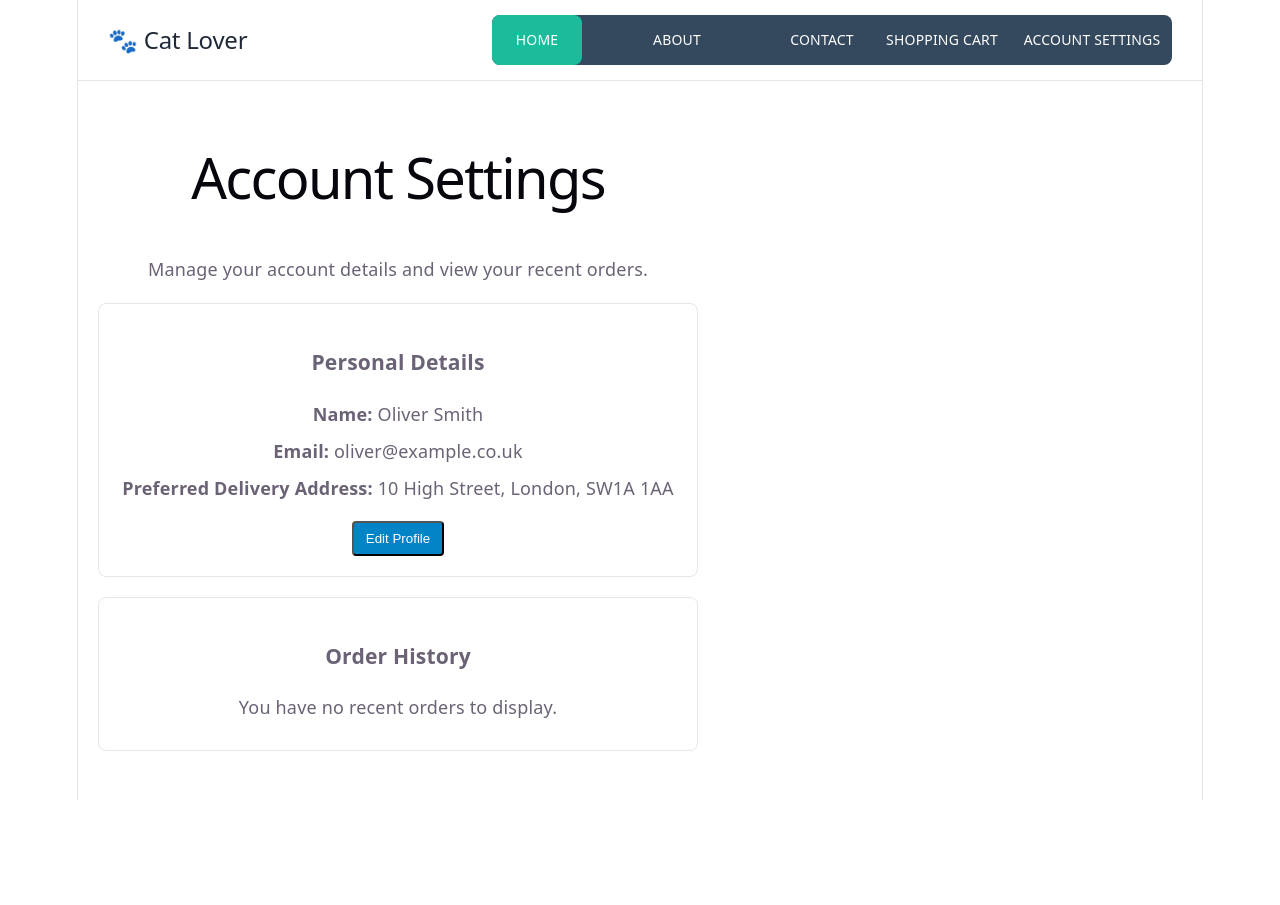
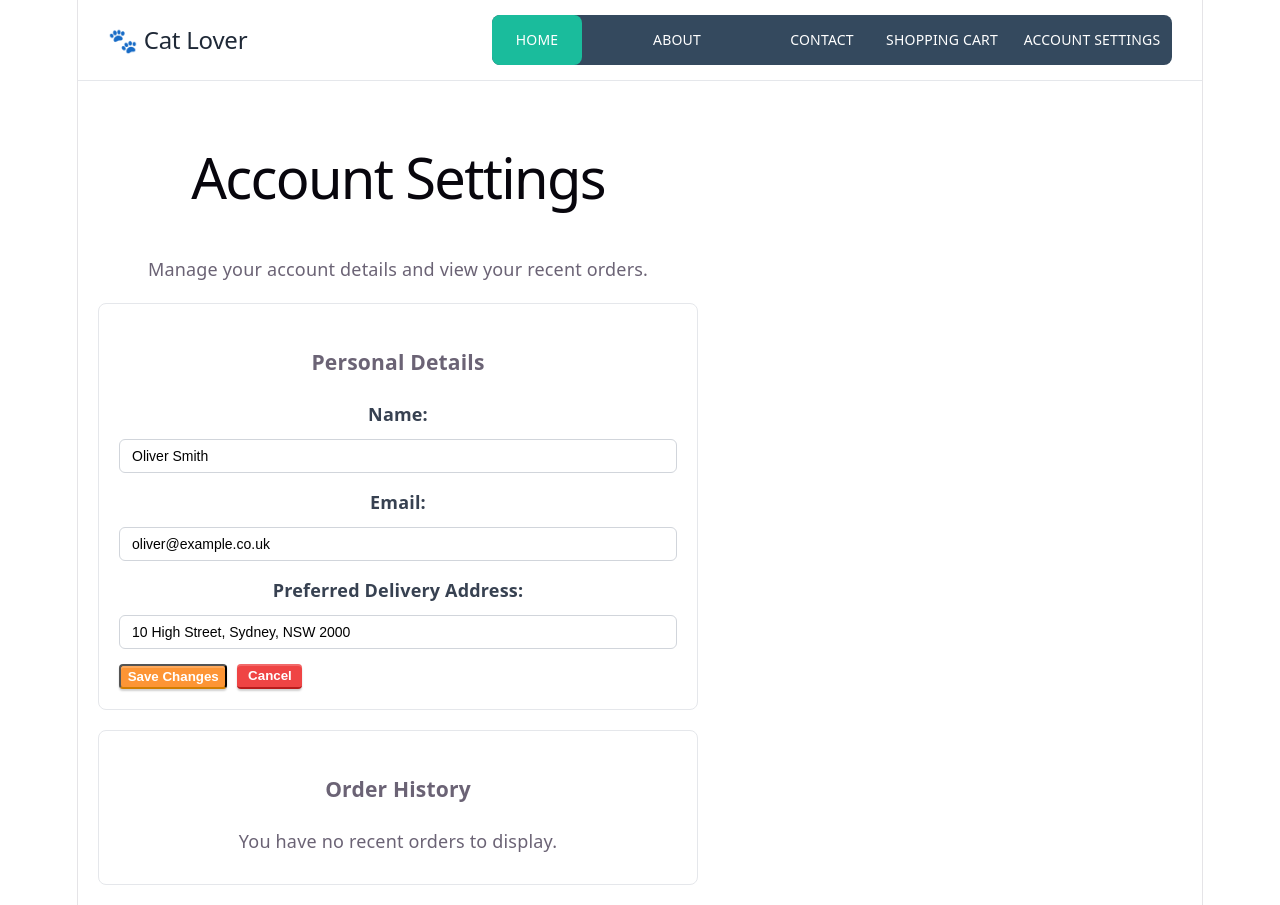
Before and after one commit to ShoheiK12/Cat_Lover, a React (Vite) app: page /account in a window 1280 px wide. Both pictures are taken after a click on the button "Edit Profile". Before the commit the page ends 800 px from the top, so only its background shows below. Built offline with nearby package versions, Linux system fonts and the light colour scheme.

Commit message:
Add edit function to Account.jsx

```diff
--- a/src/App.css
+++ b/src/App.css
@@ -339,7 +339,7 @@ dl.info dd {
   margin-top: 20px;
 }
 
-/* Checkout & Account Pages */
+/* Checkout */
 
 .checkout-container, .account-container {
   max-width: 600px;
@@ -370,6 +370,8 @@ dl.info dd {
   margin-top: 8px;
 }
 
+/* Account Pages */
+
 .account-details {
   border: 1px solid #e5e7eb;
   border-radius: 8px;
@@ -381,6 +383,85 @@ dl.info dd {
 .account-details p {
   margin: 8px 0;
 }
+
+.account-form .form-group {
+  margin-bottom: 15px;
+  display: flex;
+  flex-direction: column;
+}
+
+.account-form label {
+  font-weight: 600;
+  margin-bottom: 5px;
+  color: #374151;
+}
+
+.account-form input {
+  padding: 8px 12px;
+  border: 1px solid #d1d5db;
+  border-radius: 6px;
+  font-size: 14px;
+}
+
+.account-form input:focus {
+  outline: none;
+  border-color: #2563eb;
+  box-shadow: 0 0 0 2px rgba(37, 99, 235, 0.2);
+}
+
+.form-actions {
+  display: flex;
+  gap: 10px;
+}
+
+.btn-account {
+  position: relative;
+  display: inline-block;
+  padding: 0.25em 0.5em;
+  text-decoration: none;
+  color: #FFF;
+  background: #fd9535;
+  border-bottom: solid 2px #d27d00;
+  border-radius: 4px;
+  box-shadow: inset 0 2px 0 rgba(255,255,255,0.2), 0 2px 2px rgba(0, 0, 0, 0.19);
+  font-weight: bold;
+  cursor: pointer;
+}
+
+.btn-account:hover {
+  background-color: #db9d60;
+}
+
+.btn-secondary {
+  background-color: #6b7280;
+  color: white;
+}
+
+.btn-secondary:hover {
+  background-color: #4b5563;
+}
+
+.btn-cancel {
+  position: relative;
+  display: inline-block;
+  padding: 0.25em 0.8em;
+  text-decoration: none;
+  color: #FFF;
+  background: #ef4444;
+  border-bottom: solid 2px #b91c1c;
+  border-radius: 4px;
+  box-shadow: inset 0 2px 0 rgba(255,255,255,0.2), 0 2px 2px rgba(0, 0, 0, 0.19);
+  font-weight: bold;
+  cursor: pointer;
+  border-top: none;
+  border-left: none;
+  border-right: none;
+}
+
+.btn-cancel:hover {
+  background-color: #dc2626;
+}
+
 
 /* Spacing class for layout */
 
--- a/src/pages/Account.jsx
+++ b/src/pages/Account.jsx
@@ -1,4 +1,44 @@
+import { useState } from 'react';
+
 function Account() {
+  const [isEditing, setIsEditing] = useState(false);
+
+  // State that keeps user information.
+  const [profile, setProfile] = useState({
+    name: 'Oliver Smith',
+    email: 'oliver@example.co.uk',
+    address: '10 High Street, Sydney, NSW 2000',
+  });
+
+  // State that stores input value during while editting.
+  const [formData, setFormData] = useState({ ...profile });
+
+  const handleChange = (e) => {
+    const { name, value } = e.target;
+    setFormData((prev) => ({
+      ...prev,
+      [name]: value,
+    }));
+  };
+
+  // When clicking edit button
+  const handleEditStart = () => {
+    setFormData({ ...profile });
+    setIsEditing(true);
+  };
+
+  // When clicking save button
+  const handleSubmit = (e) => {
+    e.preventDefault();
+    setProfile({ ...formData });
+    setIsEditing(false);
+  };
+
+  // When clicking cancel button
+  const handleCancel = () => {
+    setIsEditing(false);
+  };
+
   return (
     <div className="account-container">
       <h1>Account Settings</h1>
@@ -6,12 +46,70 @@ function Account() {
 
       <div className="account-details">
         <h3>Personal Details</h3>
-        <p><strong>Name:</strong> Oliver Smith</p>
-        <p><strong>Email:</strong> oliver@example.co.uk</p>
-        <p><strong>Preferred Delivery Address:</strong> 10 High Street, London, SW1A 1AA</p>
-        <button className="btn-detail" className="btn-detail mt-10">
-          Edit Profile
-        </button>
+
+        {isEditing ? (
+          /* Edit mode */
+          <form onSubmit={handleSubmit} className="account-form">
+            <div className="form-group">
+              <label htmlFor="name">Name:</label>
+              <input
+                type="text"
+                id="name"
+                name="name"
+                value={formData.name}
+                onChange={handleChange}
+                required
+              />
+            </div>
+
+            <div className="form-group">
+              <label htmlFor="email">Email:</label>
+              <input
+                type="email"
+                id="email"
+                name="email"
+                value={formData.email}
+                onChange={handleChange}
+                required
+              />
+            </div>
+
+            <div className="form-group">
+              <label htmlFor="address">Preferred Delivery Address:</label>
+              <input
+                type="text"
+                id="address"
+                name="address"
+                value={formData.address}
+                onChange={handleChange}
+                required
+              />
+            </div>
+
+            <div className="form-actions mt-10">
+              <button type="submit" className="btn-account">
+                Save Changes
+              </button>
+              <button
+                type="button"
+                className="btn-cancel"
+                onClick={handleCancel}
+              >
+                Cancel
+              </button>
+            </div>
+          </form>
+        ) : (
+          /* Normal mode */
+          <>
+            <p><strong>Name:</strong> {profile.name}</p>
+            <p><strong>Email:</strong> {profile.email}</p>
+            <p><strong>Preferred Delivery Address:</strong> {profile.address}</p>
+            <button className="btn-account" onClick={handleEditStart}>
+              Edit Profile
+            </button>
+          </>
+        )}
       </div>
 
       <div className="account-details">
```
